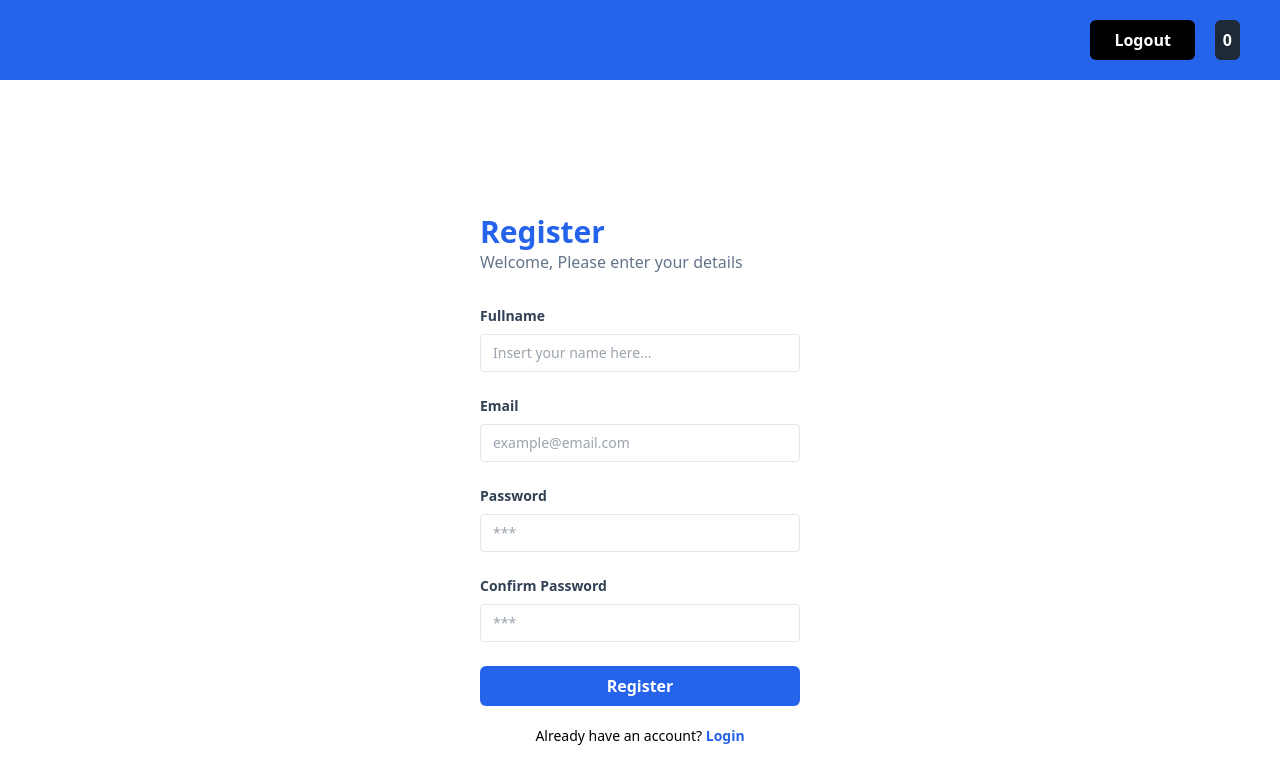
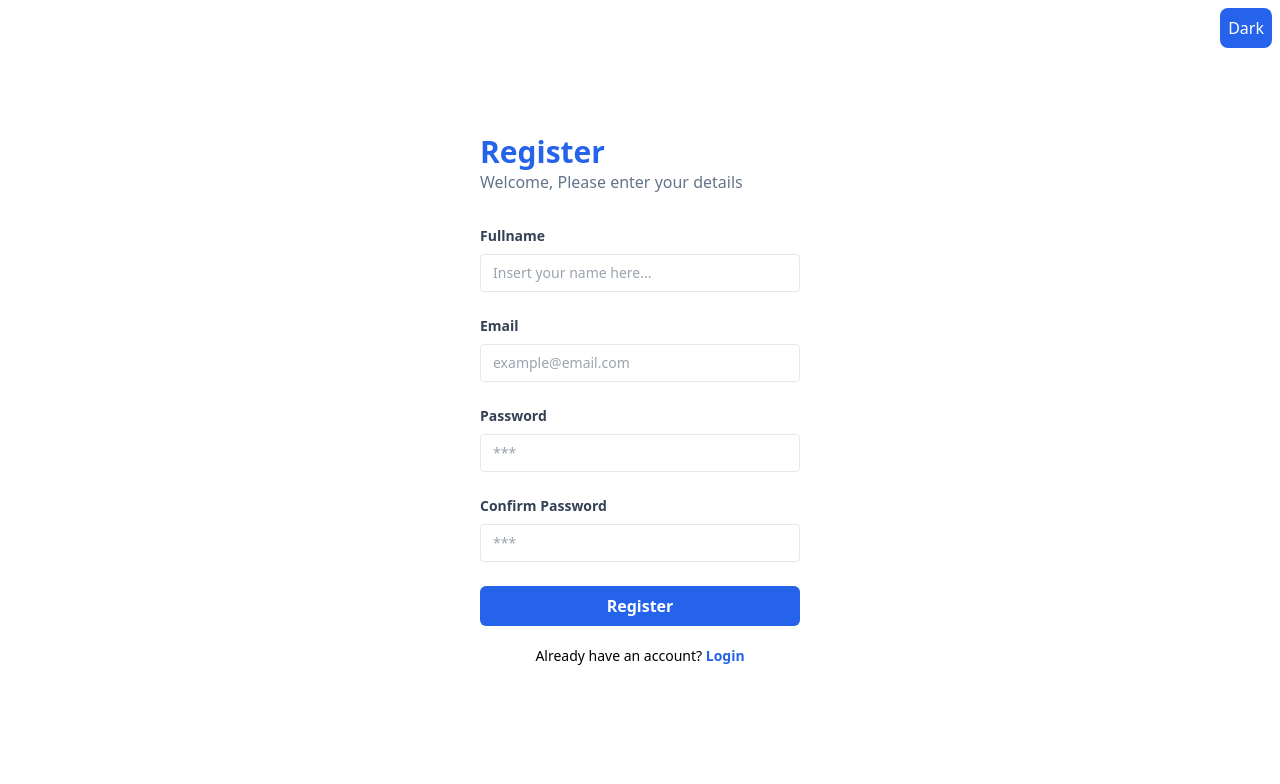
Before and after one commit to nuryudha/vip-codestudio-react, a React (Vite) app: page /register in a window 1280 px wide. Shown: the top 784 px of the page. Built offline with nearby package versions, Linux system fonts and the light colour scheme; sample sign-in values are in the browser's storage.

Commit message:
VIP CODE STUDIO (useContext)

```diff
--- a/src/Pages/product.jsx
+++ b/src/Pages/product.jsx
@@ -1,4 +1,4 @@
-import { Fragment, useEffect, useRef, useState } from "react";
+import { Fragment, useContext, useEffect, useRef, useState } from "react";
 
 import CardProduct from "../components/Fragments/CardProduct";
 
@@ -7,8 +7,10 @@
 import { useLogin } from "../hooks/useLogin";
 import TableCart from "../components/Fragments/TableCart";
 import Navbar from "../components/Layouts/Navbar";
+import { DarkMode } from "../context/DarkMode";
 
-function ProductPage(props) {
+function ProductPage() {
+  const { isDarkMode, setIsDarkMode } = useContext(DarkMode);
   const [products, setProducts] = useState([]);
   useLogin();
 
@@ -21,7 +23,10 @@
 
   return (
     <Fragment>
-      <div className="flex justify-center py-5">
+      <Navbar />
+      <div
+        className={`flex justify-center py-5 ${isDarkMode && "bg-slate-900"}`}
+      >
         <div className="w-4/6 flex flex-wrap">
           {products.length > 0 &&
             products.map((product) => (
--- a/src/components/Fragments/TableCart.jsx
+++ b/src/components/Fragments/TableCart.jsx
@@ -1,10 +1,12 @@
-import { useEffect, useRef, useState } from "react";
+import { useContext, useEffect, useRef, useState } from "react";
 import { useSelector } from "react-redux";
+import { DarkMode } from "../../context/DarkMode";
 
 function TableCart(props) {
   const { products } = props;
   const cart = useSelector((state) => state.cart.data);
   const [totalPrice, setTotalPrice] = useState(0);
+  const { isDarkMode } = useContext(DarkMode);
 
   useEffect(() => {
     if (products.length > 0 && cart.length > 0) {
@@ -28,7 +30,11 @@
   }, [cart]);
 
   return (
-    <table className="text-left table-auto border-separate border-spacing-x-5">
+    <table
+      className={`text-left table-auto border-separate border-spacing-x-5 ${
+        isDarkMode && "text-white"
+      }`}
+    >
       <thead>
         <tr>
           <th>Product</th>
--- a/src/components/Layouts/AuthLayout.jsx
+++ b/src/components/Layouts/AuthLayout.jsx
@@ -1,10 +1,24 @@
+import { useContext } from "react";
 import { Link } from "react-router-dom";
+import { DarkMode } from "../../context/DarkMode";
 
 function AuthLayout(props) {
   const { children, title, type } = props;
+  const { isDarkMode, setIsDarkMode } = useContext(DarkMode);
+  console.log(isDarkMode);
   return (
-    <div className="flex justify-center  min-h-screen items-center">
+    <div
+      className={`flex justify-center  min-h-screen items-center ${
+        isDarkMode && "bg-slate-900"
+      }`}
+    >
       <div className="w-full max-w-xs">
+        <button
+          className="absolute right-2 top-2 bg-blue-600 p-2 text-white rounded-lg"
+          onClick={() => setIsDarkMode(!isDarkMode)}
+        >
+          {isDarkMode ? "Light" : "Dark"}
+        </button>
         <h1 className="text-3xl font-bold text-blue-600">{title}</h1>
         <p className="font-medium text-slate-500 mb-8">
           Welcome, Please enter your details
--- a/src/components/Layouts/Navbar.jsx
+++ b/src/components/Layouts/Navbar.jsx
@@ -1,7 +1,8 @@
-import { useEffect, useState } from "react";
+import { useContext, useEffect, useState } from "react";
 import { useSelector } from "react-redux";
 import { useLogin } from "../../hooks/useLogin";
 import Button from "../Elements/Button";
+import { DarkMode } from "../../context/DarkMode";
 
 function handleLogout() {
   localStorage.removeItem("token");
@@ -9,6 +10,7 @@
 }
 function Navbar() {
   const username = useLogin();
+  const { isDarkMode, setIsDarkMode } = useContext(DarkMode);
   const [totalCart, setTotalCart] = useState(0);
   const cart = useSelector((state) => state.cart.data);
 
@@ -26,9 +28,15 @@
       <Button classname="ml-5 bg-black" onClick={handleLogout}>
         Logout
       </Button>
-      <div className="flex items-center bg-gray-800 p-2 rounded-md ml-5">
+      <div className="flex items-center bg-gray-800 p-2 rounded-md ml-5 mr-5">
         {totalCart}
       </div>
+      <Button
+        className="bg-black px-10 mx-5 text-white rounded"
+        onClick={() => setIsDarkMode(!isDarkMode)}
+      >
+        {isDarkMode ? "Light" : "Dark"}
+      </Button>
     </div>
   );
 }
--- /dev/null
+++ b/src/context/DarkMode.jsx
@@ -0,0 +1,16 @@
+import { createContext, useState } from "react";
+
+const DarkModeContext = createContext();
+
+function DarkModeContextProvider({ children }) {
+  const [isDarkMode, setIsDarkMode] = useState(false);
+
+  return (
+    <DarkModeContext.Provider value={{ isDarkMode, setIsDarkMode }}>
+      {children}
+    </DarkModeContext.Provider>
+  );
+}
+
+export const DarkMode = DarkModeContext;
+export default DarkModeContextProvider;
--- a/src/main.jsx
+++ b/src/main.jsx
@@ -13,6 +13,7 @@
 import RegisterPage from "./Pages/register";
 import store from "./redux/store";
 import Navbar from "./components/Layouts/Navbar";
+import DarkModeContextProvider from "./context/DarkMode";
 
 const router = createBrowserRouter([
   {
@@ -45,8 +46,9 @@
 ReactDOM.createRoot(document.getElementById("root")).render(
   <React.StrictMode>
     <Provider store={store}>
-      <Navbar />
-      <RouterProvider router={router} />
+      <DarkModeContextProvider>
+        <RouterProvider router={router} />
+      </DarkModeContextProvider>
     </Provider>
   </React.StrictMode>
 );
```
